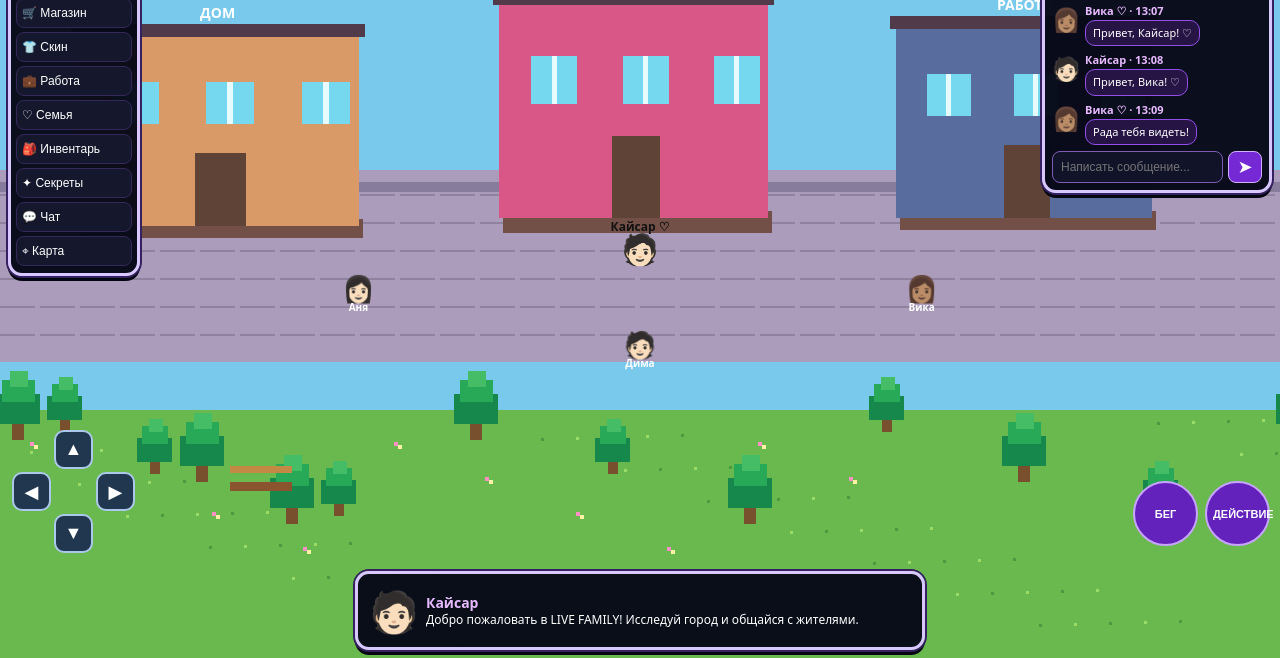
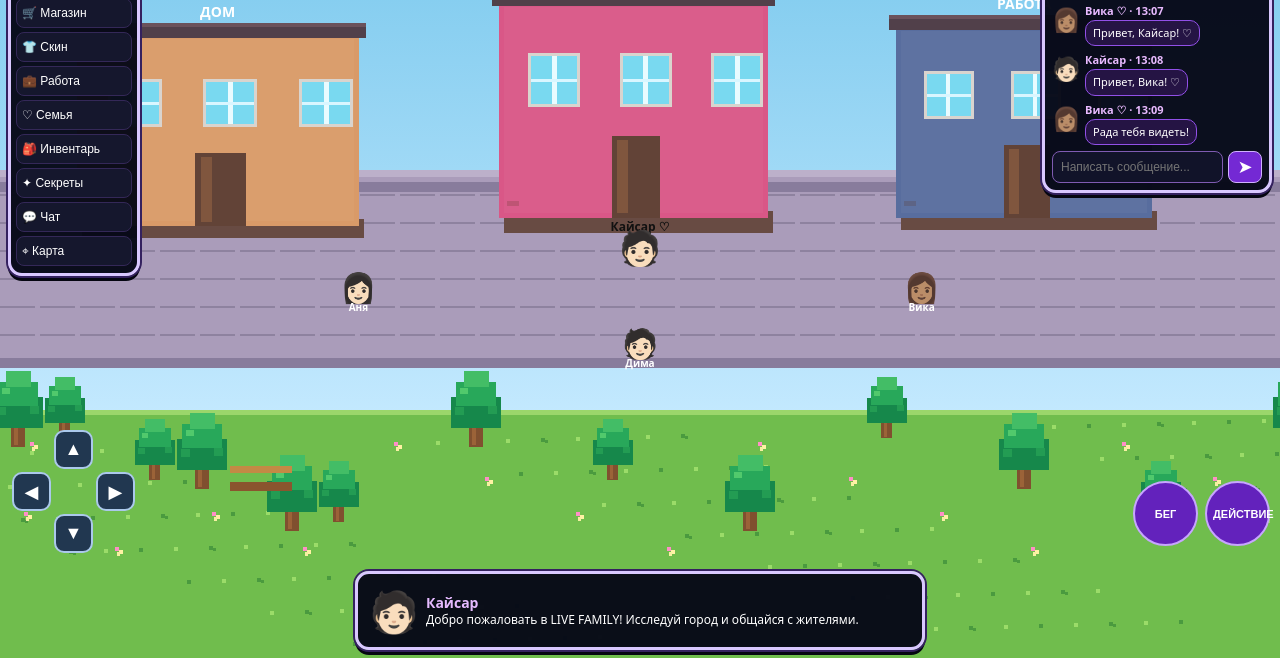
Before and after one commit to ohhotnik/Live-family-, a plain HTML site: page index.html in a window 1280 px wide. Shown: the part 142-800 px from the top of the page. Drawn offline with Linux system fonts and the light colour scheme; animation ran at ten frames a second.

Commit message:
Refactor tree and house functions for clarity

```diff
--- a/index.html
+++ b/index.html
@@ -76,16 +76,40 @@ let npcs=[],chatHistory=JSON.parse(localStorage.getItem('lf_chat')||'[]');
 function resize(){vw=innerWidth;vh=innerHeight;canvas.width=vw*dpr;canvas.height=vh*dpr;canvas.style.width=vw+'px';canvas.style.height=vh+'px';ctx.setTransform(dpr,0,0,dpr,0,0)}
 addEventListener('resize',resize);resize();
 function rect(x,y,w,h,c){ctx.fillStyle=c;ctx.fillRect(Math.round(x),Math.round(y),Math.round(w),Math.round(h))}
-function tree(x,y,s=1){rect(x-6*s,y+13*s,12*s,25*s,'#79502e');rect(x-22*s,y-8*s,44*s,30*s,'#16884b');rect(x-16*s,y-22*s,33*s,22*s,'#27a957');rect(x-8*s,y-31*s,18*s,16*s,'#45bd66')}
-function house(x,y,w,h,color,label){rect(x+4,y+h-7,w,h*.1,'#725047');rect(x,y,w,h,color);rect(x-6,y-10,w+12,13,'#513b4b');rect(x+w*.42,y+h*.62,w*.18,h*.38,'#604337');for(let i=0;i<3;i++){let wx=x+w*(.12+i*.34);rect(wx,y+h*.25,w*.17,h*.22,'#75d8ef');rect(wx+w*.075,y+h*.25,w*.02,h*.22,'#e6fbff')}ctx.fillStyle='#fff';ctx.textAlign='center';ctx.font='bold 14px system-ui';ctx.fillText(label,x+w/2,y-16)}
-function sector(sx,sy){let ox=sx*vw-camX,oy=sy*vh-camY;rect(ox,oy,vw,vh,'#79c9ed');rect(ox,oy+vh*.69,vw,vh*.31,'#69b94e');
-for(let i=0;i<75;i++){let x=ox+(i*83+17)%vw,y=oy+vh*.70+(i*31)%(vh*.29);rect(x,y,3,3,i%2?'#9bdc69':'#4a9a3f')}
-rect(ox,oy+vh*.39,vw,vh*.24,'#aa9cba');rect(ox,oy+vh*.405,vw,vh*.012,'#887c9c');
+function pixelText(text,x,y,size=13,color='#fff'){ctx.fillStyle=color;ctx.textAlign='center';ctx.font=`900 ${size}px system-ui`;ctx.fillText(text,x,y)}
+function cloud(x,y,s=1){rect(x,y,42*s,10*s,'#fff');rect(x+8*s,y-8*s,25*s,9*s,'#fff');rect(x+34*s,y+2*s,18*s,8*s,'#fff')}
+function tree(x,y,s=1){
+  rect(x-7*s,y+11*s,14*s,34*s,'#80502f');rect(x-4*s,y+12*s,4*s,31*s,'#9b6338');
+  rect(x-25*s,y-5*s,50*s,31*s,'#16884b');rect(x-20*s,y-20*s,40*s,24*s,'#28a85a');
+  rect(x-12*s,y-31*s,25*s,16*s,'#43bd66');rect(x-21*s,y+5*s,9*s,8*s,'#239c53');
+  rect(x+12*s,y+4*s,9*s,8*s,'#239c53');rect(x-16*s,y-14*s,8*s,6*s,'#51c96c');
+}
+function house(x,y,w,h,color,label){
+  rect(x+5,y+h-7,w,h*.1,'#684b43');rect(x,y,w,h,color);
+  rect(x+5,y+5,w-10,h-10,'rgba(255,255,255,.035)');
+  rect(x-7,y-11,w+14,15,'#51404a');rect(x-7,y-11,w+14,4,'#6b525b');
+  rect(x+w*.42,y+h*.62,w*.18,h*.38,'#624337');rect(x+w*.44,y+h*.64,w*.04,h*.34,'#80563e');
+  for(let i=0;i<3;i++){
+    let wx=x+w*(.12+i*.34),wy=y+h*.25,ww=w*.17,wh=h*.22;
+    rect(wx-3,wy-3,ww+6,wh+6,'#d9d4ce');rect(wx,wy,ww,wh,'#79d9f0');
+    rect(wx+ww*.45,wy,ww*.10,wh,'#e9fbff');rect(wx,wy+wh*.48,ww,3,'#d9f6ff');
+  }
+  rect(x+8,y+h-17,12,5,'rgba(90,50,35,.22)');
+  pixelText(label,x+w/2,y-17,14,'#fff');
+}
+function sector(sx,sy){
+let ox=sx*vw-camX,oy=sy*vh-camY;
+let sky=ctx.createLinearGradient(0,oy,0,oy+vh*.72);sky.addColorStop(0,'#72c5eb');sky.addColorStop(1,'#c6eaff');ctx.fillStyle=sky;ctx.fillRect(ox,oy,vw,vh*.72);
+rect(ox,oy+vh*.69,vw,vh*.31,'#70bd4d');rect(ox,oy+vh*.69,vw,5,'#9bd66b');
+cloud(ox+vw*.08,oy+vh*.12,.75);cloud(ox+vw*.68,oy+vh*.08,.65);
+for(let i=0;i<125;i++){let x=ox+(i*83+17)%vw,y=oy+vh*.70+(i*31)%(vh*.29);rect(x,y,4,4,i%2?'#9bdc69':'#4a9a3f');if(i%4===0)rect(x+4,y+2,3,3,'#4b9b3e')}
+rect(ox,oy+vh*.39,vw,vh*.24,'#aa9cba');rect(ox,oy+vh*.39,vw,7,'#bcb0ca');
+rect(ox,oy+vh*.405,vw,vh*.012,'#887c9c');rect(ox,oy+vh*.625,vw,vh*.012,'#887c9c');
 for(let x=0;x<vw;x+=40)for(let y=vh*.42;y<vh*.62;y+=28)rect(ox+x,oy+y,35,2,'#8e829f');
 if((sx+sy)%2===0){house(ox+vw*.06,oy+vh*.22,vw*.22,vh*.24,'#d99a68','ДОМ');house(ox+vw*.39,oy+vh*.18,vw*.21,vh*.27,'#d95787','МАГАЗИН');house(ox+vw*.70,oy+vh*.21,vw*.20,vh*.24,'#586d9e','РАБОТА')}
 else{house(ox+vw*.10,oy+vh*.20,vw*.22,vh*.25,'#d9ae70','КАФЕ');house(ox+vw*.64,oy+vh*.19,vw*.23,vh*.26,'#9b83c7','КВАРТИРЫ')}
 for(let i=0;i<12;i++){let x=ox+(i*137+65)%vw,y=oy+vh*.68+(i%3)*42;tree(x,y,.8+(i%2)*.2)}
-for(let i=0;i<10;i++){let x=ox+(i*91+30)%vw,y=oy+vh*.73+(i%4)*35;rect(x,y,4,4,'#ff8fc7');rect(x+4,y+3,4,4,'#fff2a4')}
+for(let i=0;i<16;i++){let x=ox+(i*91+30)%vw,y=oy+vh*.73+(i%4)*35;rect(x,y,4,4,'#ff8fc7');rect(x+4,y+3,4,4,'#fff2a4');rect(x+2,y+5,3,4,'#f6f0a2')}
 rect(ox+vw*.18,oy+vh*.78,62,9,'#8a552e');rect(ox+vw*.18,oy+vh*.76,62,7,'#c38a45');
 }
 function makeNpcs(){npcs=[];for(let sy=0;sy<3;sy++)for(let sx=0;sx<3;sx++)npcBase.forEach((n,i)=>npcs.push({x:sx*vw+vw*(.28+i*.22),y:sy*vh+vh*(.55+(i%2)*.07),name:n[0],line:n[1],emoji:n[2]}))}
@@ -93,8 +117,8 @@ makeNpcs();
 function drawMini(){let w=mini.clientWidth,h=mini.clientHeight;mini.width=w*dpr;mini.height=h*dpr;mctx.setTransform(dpr,0,0,dpr,0,0);mctx.fillStyle='#5aa95c';mctx.fillRect(0,0,w,h);mctx.fillStyle='#aa9cba';mctx.fillRect(0,h*.31,w,h*.35);mctx.fillRect(w*.31,0,w*.35,h);for(let y=0;y<3;y++)for(let x=0;x<3;x++){mctx.fillStyle=(x+y)%2?'#4b9e58':'#70bd63';mctx.fillRect(x*w/3+2,y*h/3+2,w/3-4,h/3-4)}mctx.fillStyle='#f3d99c';[[.16,.17],[.5,.17],[.83,.17],[.16,.83],[.83,.83]].forEach(p=>mctx.fillRect(p[0]*w-5,p[1]*h-5,10,10));mctx.fillStyle='white';mctx.beginPath();mctx.arc(px/(vw*3)*w,py/(vh*3)*h,4,0,Math.PI*2);mctx.fill()}
 let lastArea='';
 function draw(){ctx.clearRect(0,0,vw,vh);camX=Math.max(0,Math.min(vw*2,px-vw/2));camY=Math.max(0,Math.min(vh*2,py-vh/2));for(let y=0;y<3;y++)for(let x=0;x<3;x++)sector(x,y);
-npcs.forEach(n=>{let x=n.x-camX,y=n.y-camY;if(x>-30&&x<vw+30&&y>-30&&y<vh+30){ctx.textAlign='center';ctx.font='26px system-ui';ctx.fillText(n.emoji,x,y);ctx.font='bold 10px system-ui';ctx.fillStyle='#fff';ctx.fillText(n.name,x,y+13)}});
-let x=px-camX,y=py-camY;ctx.textAlign='center';ctx.font='bold 12px system-ui';ctx.fillStyle='#111';ctx.fillText('Кайсар ♡',x,y-27);ctx.font='30px system-ui';ctx.fillText(face,x,y+2);
+npcs.forEach(n=>{let x=n.x-camX,y=n.y-camY;if(x>-30&&x<vw+30&&y>-30&&y<vh+30){ctx.textAlign='center';ctx.font='29px system-ui';ctx.fillText(n.emoji,x,y);ctx.font='bold 10px system-ui';ctx.fillStyle='#fff';ctx.fillText(n.name,x,y+13)}});
+let x=px-camX,y=py-camY;ctx.textAlign='center';ctx.font='bold 12px system-ui';ctx.fillStyle='#111';ctx.fillText('Кайсар ♡',x,y-27);ctx.font='34px system-ui';ctx.fillText(face,x,y+2);
 let ax=Math.min(2,Math.floor(px/vw)),ay=Math.min(2,Math.floor(py/vh)),name=areaNames[ay][ax];document.getElementById('areaLabel').textContent=name;if(name!==lastArea){lastArea=name;toast('Район: '+name)}drawMini();requestAnimationFrame(draw)}
 function toast(t){let e=document.getElementById('toast');e.textContent=t;e.classList.add('show');clearTimeout(toast.timer);toast.timer=setTimeout(()=>e.classList.remove('show'),1200)}
 function move(dx,dy){let ox=Math.floor(px/vw),oy=Math.floor(py/vh);px=Math.max(12,Math.min(vw*3-12,px+dx));py=Math.max(65,Math.min(vh*3-80,py+dy));if(Math.floor(px/vw)!==ox||Math.floor(py/vh)!==oy)toast('Переход в новый район')}
```
